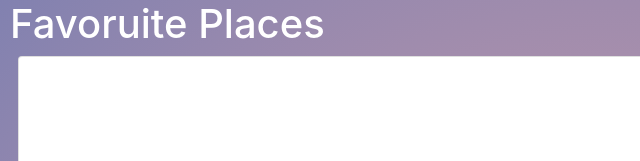
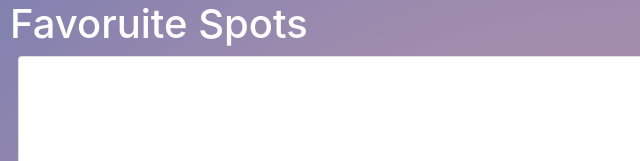
Before and after one commit to Ajayjoji1723/mern_stack, a plain HTML site: page class-3/index.html in a window 1280 px wide. Shown: the top 161 px of the page, 5-645 px from the left. Drawn offline with nearby package versions, Linux system fonts and the light colour scheme.

Commit message:
chnaging heading to spots

```diff
--- a/class-3/index.html
+++ b/class-3/index.html
@@ -21,7 +21,7 @@
 <body >
 
     <div class="container-fluid tourism_container">
-        <h1>Favoruite Places</h1>
+        <h1>Favoruite Spots</h1>
         <div class="card p-5 m-2 d-flex flex-row justify-content-between align-items-center
         ">
             <div>
```
